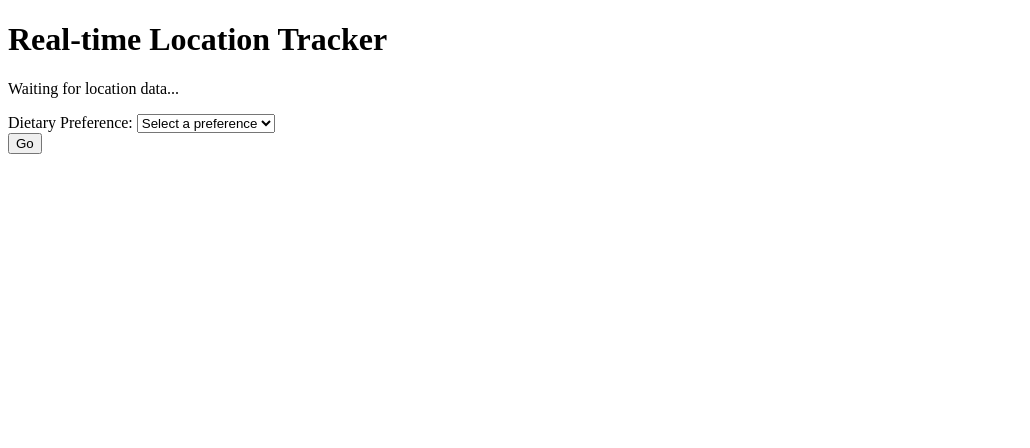
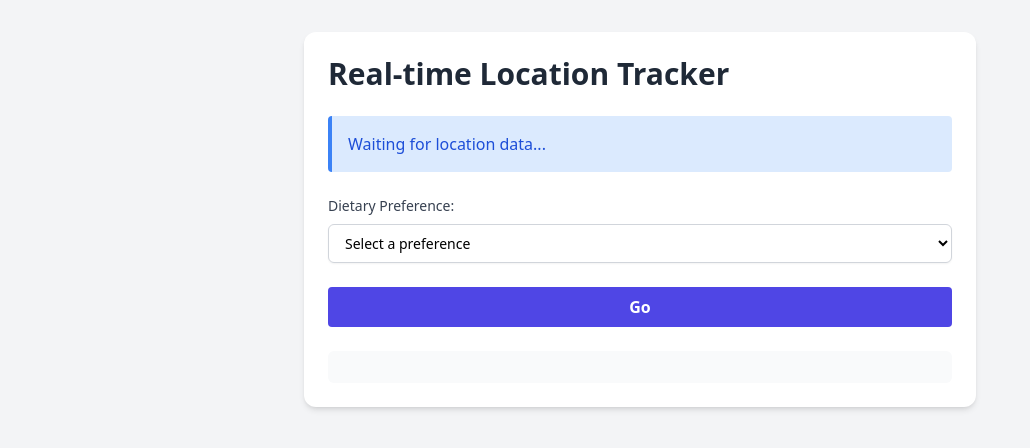
Before and after one commit to AICampHackathon/TouringMachineFE, a plain HTML site: page index.html in a window 1280 px wide. Shown: the whole page, without its empty margins (0-1030 px from the left). Drawn offline with nearby package versions, Linux system fonts and the light colour scheme.

```diff
--- a/index.html
+++ b/index.html
@@ -3,16 +3,20 @@
 <head>
     <meta charset="UTF-8">
     <meta name="viewport" content="width=device-width, initial-scale=1.0">
-    <title>Real-time Location Tracker</title>
+    <title>Touring Machine</title>
+    <script src="https://cdn.tailwindcss.com"></script>
 </head>
-<body>
-    <h1>Real-time Location Tracker</h1>
-    <div id="location-info">
+<body class="bg-gray-100 min-h-screen p-8">
+    <div class="max-w-2xl mx-auto bg-white rounded-xl shadow-md overflow-hidden p-6">
+        <h1 class="text-3xl font-bold text-gray-800 mb-6">Real-time Location Tracker</h1>
+
+        <div id="location-info" class="bg-blue-100 border-l-4 border-blue-500 text-blue-700 p-4 mb-6 rounded">
             <p>Waiting for location data...</p>
         </div>
 
-    <label for="dietary-preference">Dietary Preference:</label>
-    <select id="dietary-preference">
+        <div class="mb-6">
+            <label for="dietary-preference" class="block text-sm font-medium text-gray-700 mb-2">Dietary Preference:</label>
+            <select id="dietary-preference" class="mt-1 block w-full py-2 px-3 border border-gray-300 bg-white rounded-md shadow-sm focus:outline-none focus:ring-indigo-500 focus:border-indigo-500 sm:text-sm">
                 <option value="">Select a preference</option>
                 <option value="vegan">Vegan</option>
                 <option value="vegetarian">Vegetarian</option>
@@ -23,12 +27,16 @@
                 <option value="dairy-free">Dairy-Free</option>
                 <option value="omnivore">Omnivore</option>
             </select>
+        </div>
 
-    <div id="selected-preference"></div>
+        <div id="selected-preference" class="text-sm text-gray-600 mb-6"></div>
 
-    <button id="go-button">Go</button>
+        <button id="go-button" class="w-full bg-indigo-600 hover:bg-indigo-700 text-white font-bold py-2 px-4 rounded focus:outline-none focus:shadow-outline transition duration-150 ease-in-out">
+            Go
+        </button>
 
-    <div id="suggestions-result"></div>
+        <div id="suggestions-result" class="mt-6 p-4 bg-gray-50 rounded-md text-sm text-gray-800"></div>
+    </div>
 
     <script src="script.js"></script>
 </body>
```
Lines whose indentation alone changed are shown as unchanged.
